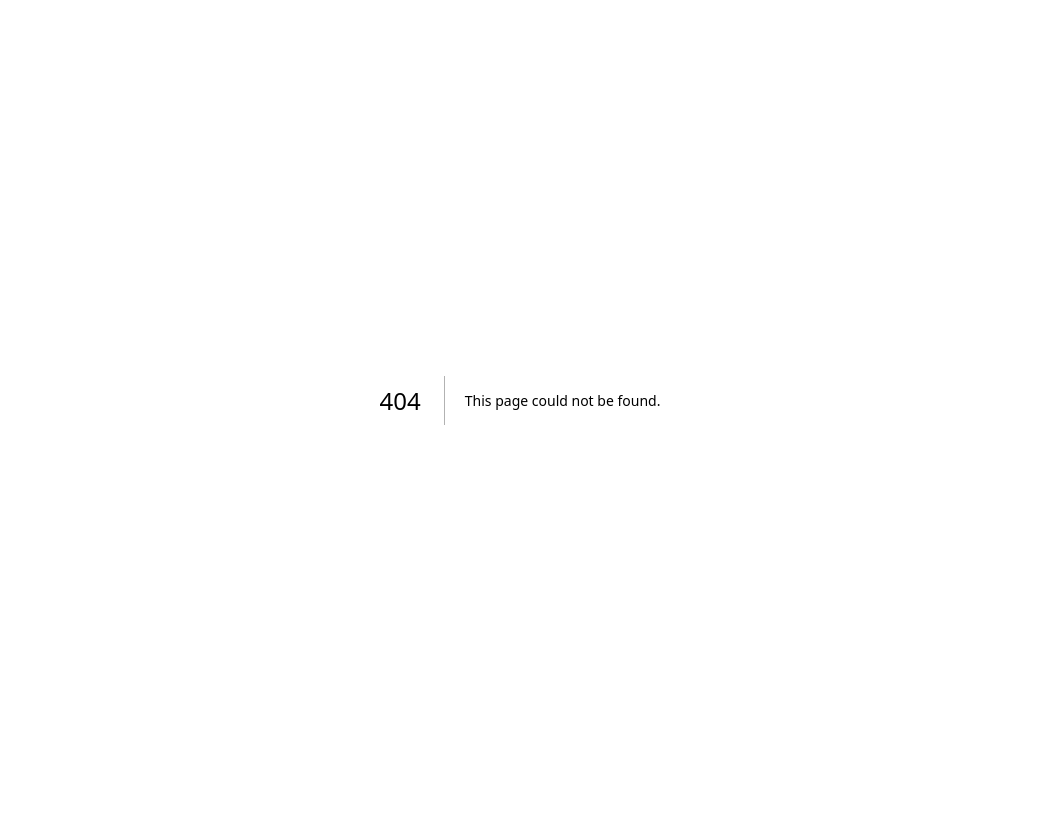
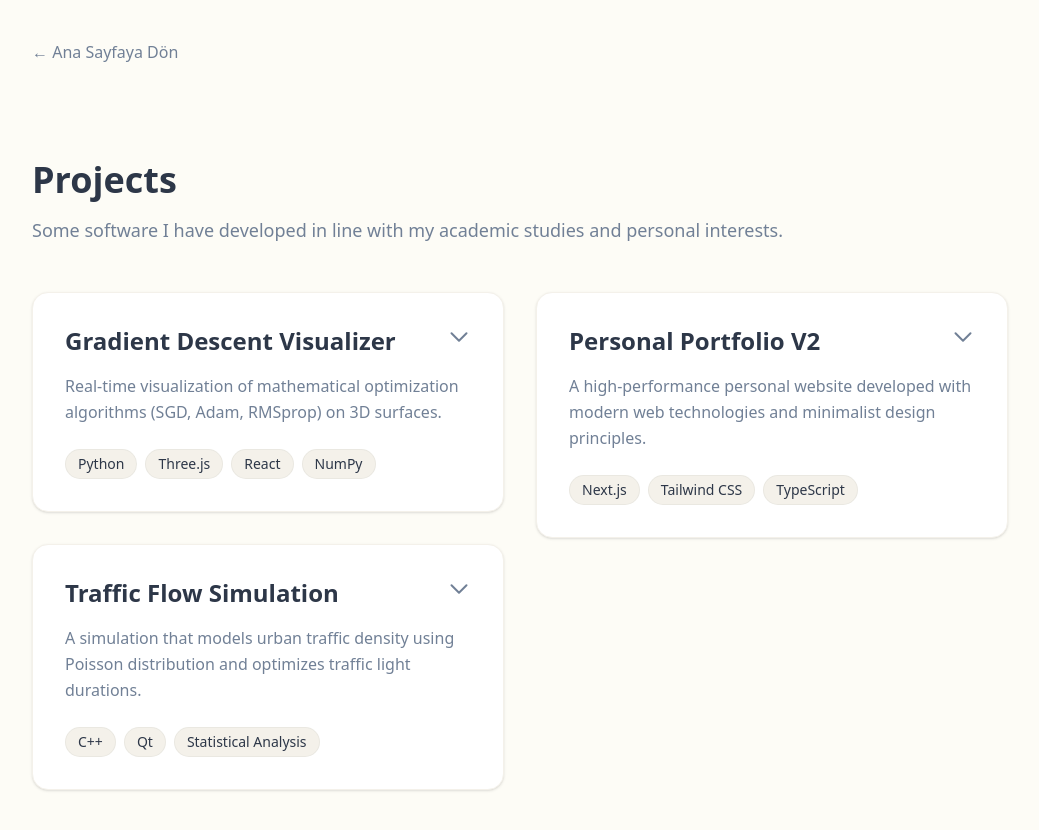
Before and after one commit to erenhasankasap/personal_website, a Next.js app: page /projects in a window 1280 px wide. Before the commit this address had no page. Shown: the top 830 px of the page, without its empty margins (120-1159 px from the left). Before the commit the page ends 800 px from the top, so only its background shows below. Built offline with nearby package versions, Linux system fonts and the light colour scheme.

Commit message:
project page made it

```diff
--- a/app/page.tsx
+++ b/app/page.tsx
@@ -1,10 +1,14 @@
+'use client';
 import Monkey from "../components/Monkey";
+import CVSection from "../components/CVSection.tsx";
+import ProjectsSection from "../components/ProjectsSection.tsx";
 
 export default function Home()
 {
   return (
 <main>
   <Monkey />
+      <CVSection />
 
 </main>
   );
--- /dev/null
+++ b/app/projects/page.tsx
@@ -0,0 +1,20 @@
+import ProjectsSection from "../../components/ProjectsSection";
+import Link from "next/link";
+
+export default function ProjectsPage() {
+  return (
+    <main className="min-h-screen pt-10">
+      {/* Geri Dön Butonu (UX için önemli) */}
+      <div className="max-w-5xl mx-auto px-6 mb-4">
+        <Link
+          href="/"
+          className="text-secondary hover:text-accent flex items-center gap-2 transition-colors"
+        >
+          ← Ana Sayfaya Dön
+        </Link>
+      </div>
+
+      <ProjectsSection />
+    </main>
+  );
+}
--- /dev/null
+++ b/components/CVSection.tsx
@@ -0,0 +1,37 @@
+export default function CVSection() {
+  return (
+    <section className="max-w-5xl mx-auto px-6 py-20" id="cv-section">
+      <div className="flex flex-col items-center">
+
+        {/* Başlık */}
+        <h2 className="text-3xl font-bold text-primary mb-8">
+          Özgeçmiş / CV
+        </h2>
+
+        {/* PDF Çerçevesi */}
+        <div className="w-full h-[800px] bg-white rounded-xl shadow-lg overflow-hidden border border-surface">
+          <iframe
+            src="/cv.pdf"
+            className="w-full h-full"
+            title="Eren Hasan Kasap CV"
+          />
+        </div>
+
+        {/* Alternatif İndirme Butonu (Mobil uyumluluk için şart) */}
+        <div className="mt-6">
+          <a
+            href="/cv.pdf"
+            download
+            className="text-accent font-medium hover:underline flex items-center gap-2"
+          >
+            <svg xmlns="http://www.w3.org/2000/svg" fill="none" viewBox="0 0 24 24" strokeWidth={2} stroke="currentColor" className="w-5 h-5">
+              <path strokeLinecap="round" strokeLinejoin="round" d="M3 16.5v2.25A2.25 2.25 0 005.25 21h13.5A2.25 2.25 0 0021 18.75V16.5M16.5 12L12 16.5m0 0L7.5 12m4.5 4.5V3" />
+            </svg>
+            PDF Olarak İndir
+          </a>
+        </div>
+
+      </div>
+    </section>
+  );
+}
--- a/components/Monkey.tsx
+++ b/components/Monkey.tsx
@@ -1,11 +1,20 @@
 import React from 'react';
+import Link from 'next/link';
 
 export default function Monkey() {
+
+  const scrollToCV = () => {
+    const cvSection = document.getElementById('cv-section');
+    if (cvSection) {
+      cvSection.scrollIntoView({ behavior: 'smooth' });
+
+    }
+  };
   return(
   <section className="min-h-screen flex flex-col justify-center px-6 max-w-5xl mx-auto">
 
     <span className="text-accent font-medium tracking-widest uppercase mb-4">
-    Matematik Mühendisi
+    Mathematical Engineer
     </span>
 
     <h1 className="text-6xl md:text-8xl font-bold mb-6 tracking-tight text-primary">
@@ -13,18 +22,40 @@ export default function Monkey() {
     </h1>
 
     <p className="text-xl md:text-2xl text-secondary max-w-2xl leading-relaxed mb-10">
-        Veri odaklı çözümler, algoritmik düşünce yapısı ve modern web teknolojilerini birleştirerek dijital ürünler tasarlıyorum.
+        I design digital products by combining data-driven solutions, algorithmic thinking, and modern web technologies.
     </p>
 
-    <div className="flex gap-4">
-        <button className="px-8 py-3 bg-primary text-white font-medium rounded-lg hover:bg-opacity-90 transition-all">
+<div className="flex gap-4">
+        {/* Link bileşeni kullanıldı */}
+        <Link
+          href="/projects"
+          className="px-8 py-3 bg-primary text-white font-medium rounded-lg hover:bg-opacity-90 transition-all"
+        >
           Projelerimi Gör
+        </Link>
+
+        <button
+          onClick={scrollToCV}
+          className="px-8 py-3 border border-primary text-primary font-medium rounded-lg hover:bg-surface transition-all"
+        >
+          Özgeçmişi İncele
         </button>
-        <button className="px-8 py-3 border border-primary text-primary font-medium rounded-lg hover:bg-surface transition-all">
-          İletişime Geç
-        </button>
-    </div>
-  </section>
+      </div>
+
+      {/* ZIPLAYAN OK (SCROLL HINT) */}
+      <div className="absolute bottom-10 left-1/2 transform -translate-x-1/2 animate-bounce cursor-pointer" onClick={scrollToCV}>
+        <svg
+          xmlns="http://www.w3.org/2000/svg"
+          fill="none"
+          viewBox="0 0 24 24"
+          strokeWidth={1.5}
+          stroke="currentColor"
+          className="w-8 h-8 text-secondary opacity-70"
+        >
+          <path strokeLinecap="round" strokeLinejoin="round" d="M19.5 8.25l-7.5 7.5-7.5-7.5" />
+        </svg>
+      </div>
+
+    </section>
   );
-
 }
--- /dev/null
+++ b/components/ProjectCard.tsx
@@ -0,0 +1,102 @@
+
+
+'use client';
+
+import React, { useState } from 'react';
+import { Project } from '../data/projects';
+
+export default function ProjectCard({ title, description, techStack, link, generalPurpose, myRole }: Project) {
+  const [isExpanded, setIsExpanded] = useState(false);
+
+  return (
+    <div
+      onClick={() => setIsExpanded(!isExpanded)}
+      className={`group block bg-white rounded-2xl border border-surface shadow-sm hover:shadow-xl p-8 transition-all duration-300 ease-in-out cursor-pointer ${
+        isExpanded ? 'scale-[1.02] shadow-xl border-accent/20' : 'hover:-translate-y-2'
+      }`}
+    >
+      <div className="flex items-start justify-between mb-4">
+        <h3 className={`text-2xl font-bold transition-colors ${isExpanded ? 'text-accent' : 'text-primary group-hover:text-accent'}`}>
+          {title}
+        </h3>
+        <svg
+          xmlns="http://www.w3.org/2000/svg"
+          fill="none"
+          viewBox="0 0 24 24"
+          strokeWidth={2}
+          stroke="currentColor"
+          className={`w-6 h-6 text-secondary transition-transform duration-300 ${
+            isExpanded ? 'rotate-180 text-accent' : 'group-hover:text-accent group-hover:translate-y-1'
+          }`}
+        >
+          <path strokeLinecap="round" strokeLinejoin="round" d="M19.5 8.25l-7.5 7.5-7.5-7.5" />
+        </svg>
+      </div>
+
+      <p className="text-secondary mb-6 leading-relaxed">
+        {description}
+      </p>
+
+      <div className={`grid transition-all duration-500 ease-in-out ${
+        isExpanded ? 'grid-rows-[1fr] opacity-100 mt-6' : 'grid-rows-[0fr] opacity-0'
+      }`}>
+        <div className="overflow-hidden">
+          <div className="border-t border-surface pt-6 space-y-6">
+            <div>
+              <h4 className="text-sm font-bold text-primary uppercase tracking-wider mb-2">1. General Purpose</h4>
+              <p className="text-secondary leading-relaxed">{generalPurpose}</p>
+            </div>
+
+            <div>
+              <h4 className="text-sm font-bold text-primary uppercase tracking-wider mb-2">2. My Role</h4>
+              <p className="text-secondary leading-relaxed">{myRole}</p>
+            </div>
+
+            <div>
+              <h4 className="text-sm font-bold text-primary uppercase tracking-wider mb-2">3. Tech Stack</h4>
+              <div className="flex flex-wrap gap-2">
+                {techStack.map((tech) => (
+                  <span
+                    key={tech}
+                    className="bg-surface text-primary text-sm font-medium px-3 py-1 rounded-full border border-primary/5"
+                  >
+                    {tech}
+                  </span>
+                ))}
+              </div>
+            </div>
+
+            <div>
+              <h4 className="text-sm font-bold text-primary uppercase tracking-wider mb-2">4. Project Link</h4>
+              <a
+                href={link}
+                target="_blank"
+                rel="noopener noreferrer"
+                onClick={(e) => e.stopPropagation()}
+                className="inline-flex items-center text-accent hover:underline font-medium"
+              >
+                View Project
+                <svg className="w-4 h-4 ml-1" fill="none" stroke="currentColor" viewBox="0 0 24 24">
+                  <path strokeLinecap="round" strokeLinejoin="round" strokeWidth={2} d="M10 6H6a2 2 0 00-2 2v10a2 2 0 002 2h10a2 2 0 002-2v-4M14 4h6m0 0v6m0-6L10 14" />
+                </svg>
+              </a>
+            </div>
+          </div>
+        </div>
+      </div>
+
+      {!isExpanded && (
+        <div className="flex flex-wrap gap-2">
+          {techStack.map((tech) => (
+            <span
+              key={tech}
+              className="bg-surface text-primary text-sm font-medium px-3 py-1 rounded-full border border-primary/5"
+            >
+              {tech}
+            </span>
+          ))}
+        </div>
+      )}
+    </div>
+  );
+}
--- /dev/null
+++ b/components/ProjectsSection.tsx
@@ -0,0 +1,27 @@
+import React from 'react';
+import ProjectCard from './ProjectCard';
+import { projects } from '../data/projects';
+
+export default function ProjectsSection() {
+  return (
+    <section className="py-20 px-6 max-w-5xl mx-auto">
+      {/* Section Title */}
+      <div className="mb-12">
+        <h2 className="text-3xl md:text-4xl font-bold text-primary mb-4">
+          Projects
+        </h2>
+        <p className="text-secondary text-lg ">
+          Some software I have developed in line with my academic studies and personal interests.
+        </p>
+      </div>
+      <div className="columns-1 md:columns-2 gap-8 space-y-8">
+      {projects.map((project) => (
+        <div key={project.id} className="break-inside-avoid">
+        < ProjectCard {...project} />
+        </div>
+        ))}
+      </div>
+
+    </section>
+  );
+}
--- /dev/null
+++ b/data/projects.ts
@@ -0,0 +1,42 @@
+// 1. Blueprint (Template): What properties SHOULD a project object have?
+export interface Project {
+  id: number;
+  title: string;
+  description: string;
+  techStack: string[];
+  link: string;
+  github?: string;
+  generalPurpose: string;
+  myRole: string;
+}
+
+// 2. Mock Data: We will work with this data for now.
+export const projects: Project[] = [
+  {
+    id: 1,
+    title: "Gradient Descent Visualizer",
+    description: "Real-time visualization of mathematical optimization algorithms (SGD, Adam, RMSprop) on 3D surfaces.",
+    techStack: ["Python", "Three.js", "React", "NumPy"],
+    link: "https://github.com/erenhasankasap",
+    generalPurpose: "To provide an intuitive and interactive way for students and researchers to visualize how different optimization algorithms navigate complex loss landscapes.",
+    myRole: "Developed the core visualization engine using Three.js and implemented the mathematical logic for various gradient descent variants in Python.",
+  },
+  {
+    id: 2,
+    title: "Traffic Flow Simulation",
+    description: "A simulation that models urban traffic density using Poisson distribution and optimizes traffic light durations.",
+    techStack: ["C++", "Qt", "Statistical Analysis"],
+    link: "#",
+    generalPurpose: "To analyze and optimize urban traffic patterns to reduce congestion and improve travel times in high-density areas.",
+    myRole: "Designed the traffic flow algorithms using Poisson distribution and built the user interface with the Qt framework.",
+  },
+  {
+    id: 3,
+    title: "Personal Portfolio V2",
+    description: "A high-performance personal website developed with modern web technologies and minimalist design principles.",
+    techStack: ["Next.js", "Tailwind CSS", "TypeScript"],
+    link: "#",
+    generalPurpose: "To showcase my professional experience, projects, and skills in a modern, clean, and highly performant web application.",
+    myRole: "Full-stack development, UI/UX design, and deployment of the entire portfolio website.",
+  }
+];
```
Also changed, not shown: 1 other file (tests, documents, lock files or other folders).
